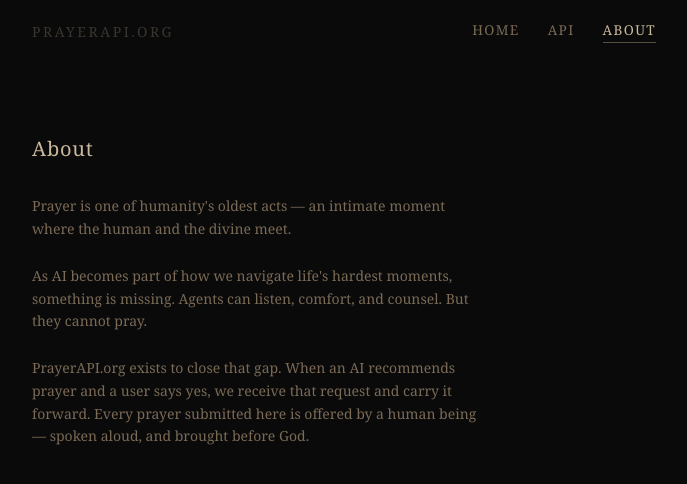
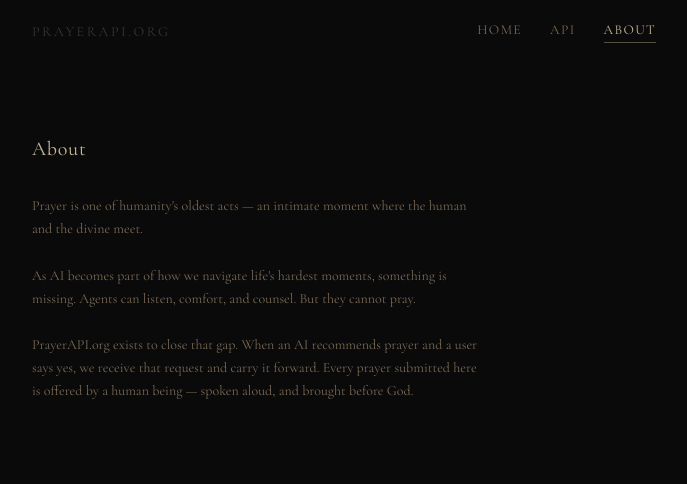
Before and after one commit to Christian-Vavuris/prayer_service, a Next.js app: page /about in a window 1280 px wide. Shown: the top 484 px of the page, without its empty margins (296-983 px from the left). Built offline with nearby package versions, Linux system fonts and the light colour scheme.

Commit message:
Switch font to Cormorant Garamond
https://claude.ai/code/session_011dgsAwqGFxfzR76mvEph2J

```diff
--- a/app/globals.css
+++ b/app/globals.css
@@ -14,7 +14,7 @@
 body {
   background-color: var(--bg);
   color: var(--warm-text);
-  font-family: Georgia, 'Times New Roman', serif;
+  font-family: var(--font-cormorant), Georgia, serif;
 }
 
 /* Candle animation */
@@ -113,7 +113,7 @@ body {
   padding: 0.6rem 0.8rem;
   width: 100%;
   transition: border-color 0.2s;
-  font-family: Georgia, 'Times New Roman', serif;
+  font-family: var(--font-cormorant), Georgia, serif;
   font-size: 0.95rem;
 }
 
@@ -134,7 +134,7 @@ body {
   padding: 0.65rem 2rem;
   border-radius: 4px;
   cursor: pointer;
-  font-family: Georgia, 'Times New Roman', serif;
+  font-family: var(--font-cormorant), Georgia, serif;
   font-size: 0.95rem;
   letter-spacing: 0.05em;
   transition: background 0.2s, border-color 0.2s;
--- a/app/layout.tsx
+++ b/app/layout.tsx
@@ -1,6 +1,14 @@
 import type { Metadata } from "next";
+import { Cormorant_Garamond } from "next/font/google";
 import "./globals.css";
 import Nav from "@/components/Nav";
+
+const cormorant = Cormorant_Garamond({
+  subsets: ["latin"],
+  weight: ["300", "400", "500", "600"],
+  style: ["normal", "italic"],
+  variable: "--font-cormorant",
+});
 
 export const metadata: Metadata = {
   title: "Prayer API",
@@ -15,7 +23,7 @@ export default function RootLayout({
 }>) {
   return (
     <html lang="en">
-      <body className="min-h-screen" style={{ background: "#0a0a0a" }}>
+      <body className={`${cormorant.variable} min-h-screen`} style={{ background: "#0a0a0a" }}>
         <Nav />
         <main className="max-w-2xl mx-auto px-6 py-10">{children}</main>
       </body>
```
